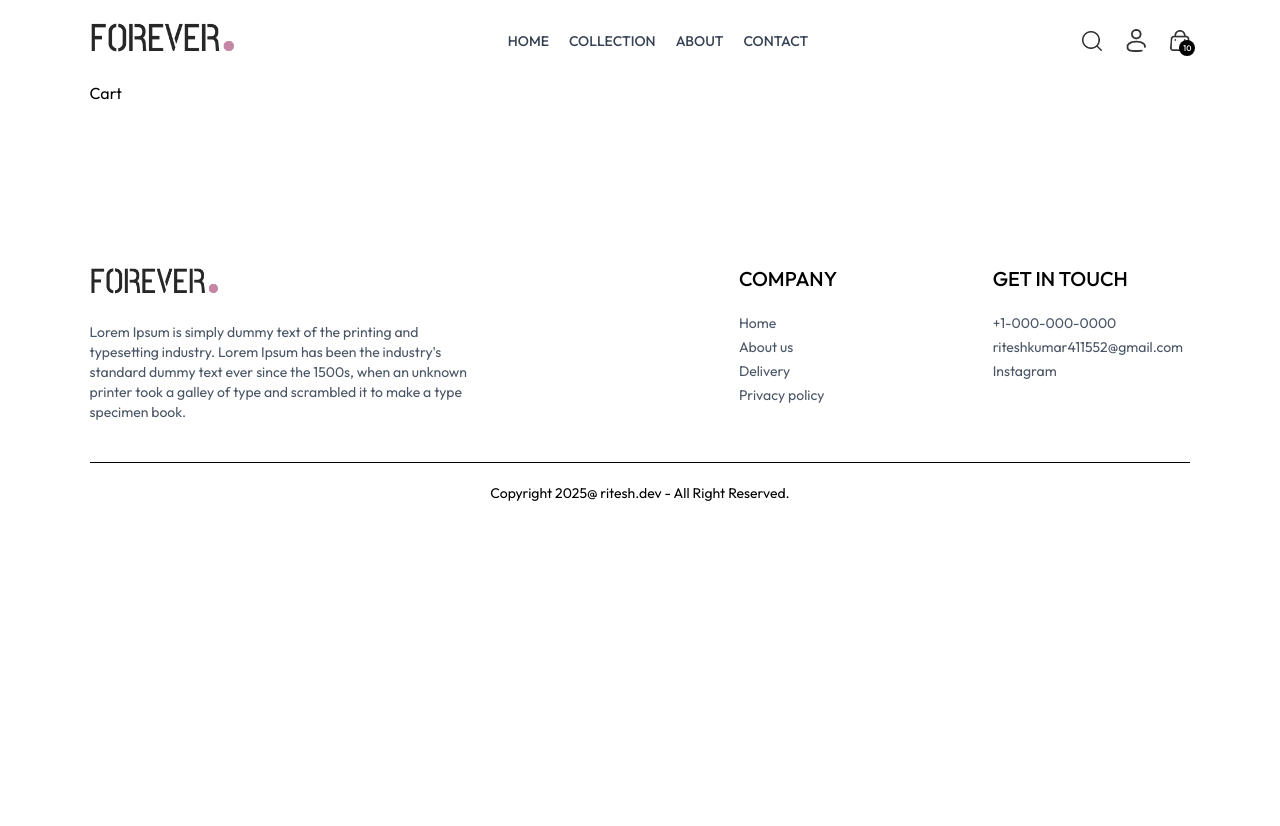
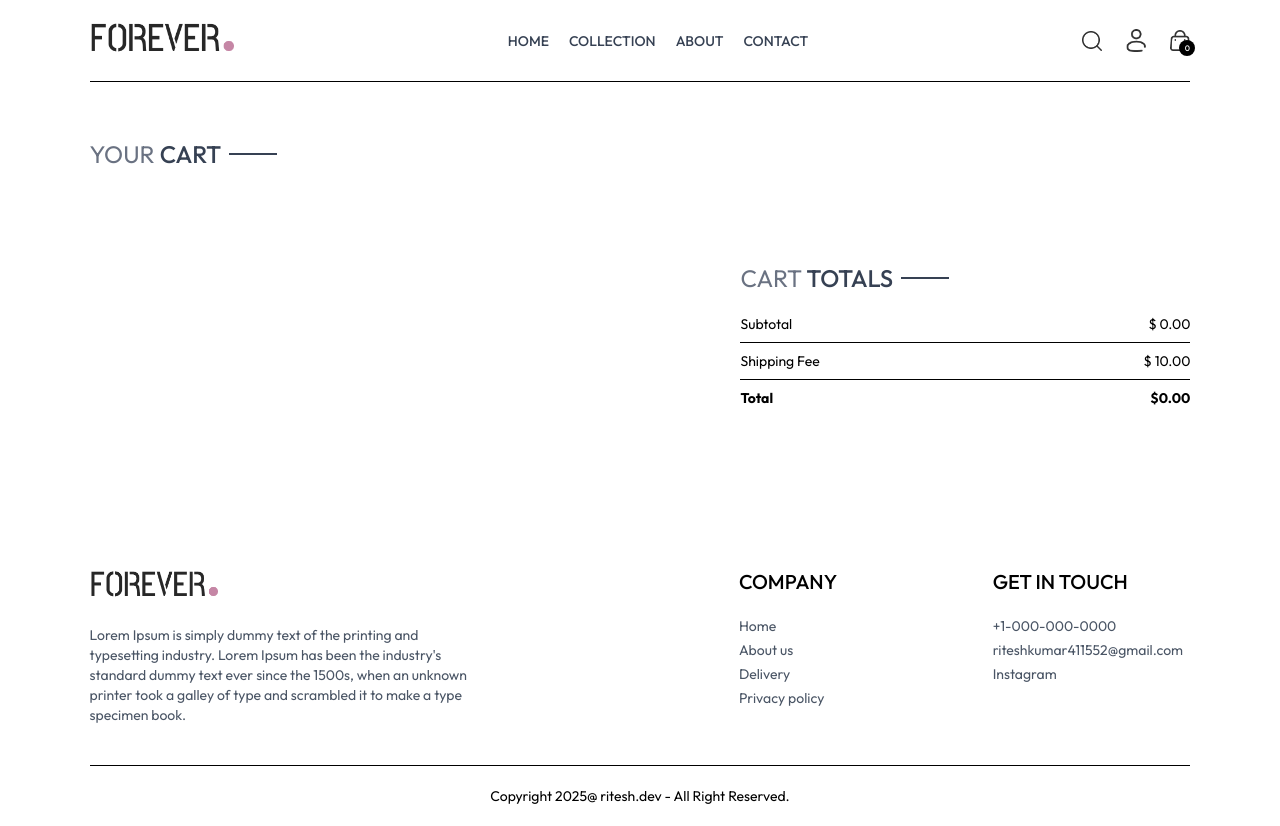
Before and after one commit to Ritesh9919/forever, a React (Vite) app in the folder frontend/: page /cart in a window 1280 px wide. Before the commit the page ends 800 px from the top, so only its background shows below. Built offline with nearby package versions, Linux system fonts and the light colour scheme.

Commit message:
Add CartTotal component and integrate cart functionality; update Cart and Product pages for cart management

```diff
--- a/frontend/src/App.jsx
+++ b/frontend/src/App.jsx
@@ -1,4 +1,5 @@
 import React from "react";
+import { ToastContainer, toast } from "react-toastify";
 import { Routes, Route } from "react-router-dom";
 import Home from "./pages/Home";
 import Collection from "./pages/Collection";
@@ -16,6 +17,7 @@
 const App = () => {
   return (
     <div className="px-4 sm:px-[5vw] md:px-[7vw] lg-px-[9vw]">
+      <ToastContainer />
       <Navbar />
       <Searchbar />
       <Routes>
--- /dev/null
+++ b/frontend/src/components/CartTotal.jsx
@@ -0,0 +1,39 @@
+import React, { useContext } from "react";
+import { ShopContext } from "../context/ShopContext";
+import Title from "./Title";
+
+const CartTotal = () => {
+  const { currency, delivery_fee, getCartAmount } = useContext(ShopContext);
+  return (
+    <div className="w-full">
+      <div className="text-2xl">
+        <Title text1={"CART"} text2={"TOTALS"} />
+      </div>
+      <div className="flex flex-col gap-2 mt-2 text-sm">
+        <div className="flex justify-between">
+          <p>Subtotal</p>
+          <p>
+            {currency} {getCartAmount()}.00
+          </p>
+        </div>
+        <hr />
+        <div className="flex justify-between">
+          <p>Shipping Fee</p>
+          <p>
+            {currency} {delivery_fee}.00
+          </p>
+        </div>
+        <hr />
+        <div className="flex justify-between">
+          <b>Total</b>
+          <b>
+            {currency}
+            {getCartAmount() === 0 ? 0 : getCartAmount() + delivery_fee}.00
+          </b>
+        </div>
+      </div>
+    </div>
+  );
+};
+
+export default CartTotal;
--- a/frontend/src/components/Navbar.jsx
+++ b/frontend/src/components/Navbar.jsx
@@ -5,7 +5,8 @@
 
 const Navbar = () => {
   const [visible, setVisible] = useState(false);
-  const { setShowSearch } = useContext(ShopContext);
+  const { setShowSearch, getCartsCount } = useContext(ShopContext);
+
   return (
     <div className="flex justify-between items-center py-5 font-medium">
       <Link to="/">
@@ -55,7 +56,7 @@
         <Link to="/cart" className="relative">
           <img src={assets.cart_icon} className="w-5 min-w-5" alt="" />
           <p className="absolute right-[-5px] bottom-[-5px] w-4 text-center leading-4 bg-black rounded-full text-white text-[8px]">
-            10
+            {getCartsCount()}
           </p>
         </Link>
         <img
--- a/frontend/src/context/ShopContext.jsx
+++ b/frontend/src/context/ShopContext.jsx
@@ -1,5 +1,6 @@
-import { createContext, useState } from "react";
+import { createContext, useEffect, useState } from "react";
 import { products } from "../assets/assets";
+import { toast } from "react-toastify";
 
 export const ShopContext = createContext();
 
@@ -8,6 +9,65 @@
   const delivery_fee = 10;
   const [search, setSearch] = useState("");
   const [showSearch, setShowSearch] = useState(false);
+  const [cartItems, setCartItems] = useState({});
+
+  const addToCart = async (itemId, size) => {
+    if (!size) {
+      toast.error("Select product size");
+      return;
+    }
+    let cartData = structuredClone(cartItems);
+
+    if (cartData[itemId]) {
+      if (cartData[itemId][size]) {
+        cartData[itemId][size] += 1;
+      } else {
+        cartData[itemId][size] = 1;
+      }
+    } else {
+      cartData[itemId] = {};
+      cartData[itemId][size] = 1;
+    }
+    setCartItems(cartData);
+  };
+
+  const getCartsCount = () => {
+    let totalCount = 0;
+    for (const items in cartItems) {
+      for (const item in cartItems[items]) {
+        try {
+          if (cartItems[items][item] > 0) {
+            totalCount += cartItems[items][item];
+          }
+        } catch (error) {}
+      }
+    }
+    return totalCount;
+  };
+
+  const updateQuantity = (itemId, size, quantity) => {
+    const cartData = structuredClone(cartItems);
+    cartData[itemId][size] = quantity;
+    setCartItems(cartData);
+  };
+
+  const getCartAmount = () => {
+    let totalAmount = 0;
+    for (const items in cartItems) {
+      const { price } = products.find((product) => product._id === items);
+      let productQ = 0;
+      for (const item in cartItems[items]) {
+        try {
+          if (cartItems[items][item] > 0) {
+            productQ += cartItems[items][item];
+          }
+        } catch (error) {}
+      }
+      totalAmount = price * productQ;
+    }
+    return totalAmount;
+  };
+
   const value = {
     products,
     currency,
@@ -16,6 +76,11 @@
     setSearch,
     showSearch,
     setShowSearch,
+    addToCart,
+    cartItems,
+    getCartsCount,
+    updateQuantity,
+    getCartAmount,
   };
 
   return (
--- a/frontend/src/pages/Cart.jsx
+++ b/frontend/src/pages/Cart.jsx
@@ -1,9 +1,98 @@
-import React from 'react'
+import { useContext, useEffect, useState } from "react";
+import { ShopContext } from "../context/ShopContext";
+import Title from "../components/Title";
+import { assets } from "../assets/assets";
+import CartTotal from "../components/CartTotal";
 
 const Cart = () => {
+  const { products, currency, cartItems, updateQuantity } =
+    useContext(ShopContext);
+  const [cartData, setCartData] = useState([]);
+
+  useEffect(() => {
+    console.log(cartItems);
+    const tempData = [];
+    for (const items in cartItems) {
+      for (const item in cartItems[items]) {
+        if (cartItems[items][item] > 0) {
+          tempData.push({
+            _id: items,
+            size: item,
+            quantity: cartItems[items][item],
+          });
+        }
+      }
+    }
+    setCartData(tempData);
+  }, [cartItems]);
   return (
-    <div>Cart</div>
-  )
-}
+    <div className="border-t pt-14">
+      <div className="text-2xl mb-3">
+        <Title text1={"YOUR"} text2={"CART"} />
+      </div>
+      <div className="">
+        {cartData.map((item, index) => {
+          const productData = products.find(
+            (product) => product._id === item._id
+          );
+          return (
+            <div
+              key={index}
+              className="py-4 border-t border-b text-gray-700 grid grid-cols-[4fr_0.5fr_0.5fr] sm:grid-cols-[4fr_2fr_0.5fr] items-center gap-4"
+            >
+              <div className="flex items-center gap-6">
+                <img
+                  className="w-16 sm:w-20"
+                  src={productData.image[0]}
+                  alt=""
+                />
+                <div>
+                  <p className="text-xs sm:text-lg font-medium">
+                    {productData.name}
+                  </p>
+                  <div className="flex items-center gap-5 mt-2">
+                    <p>
+                      {currency}
+                      {productData.price}
+                    </p>
+                    <p className="px-2 sm:px-3 sm:py-1 border bg-slate-50">
+                      {item.size}
+                    </p>
+                  </div>
+                </div>
+              </div>
+              <input
+                className="border max-w-10 sm:max-w-20 px-1 sm:px-2 py-1"
+                type="number"
+                min={1}
+                defaultValue={item.quantity}
+                onChange={(e) =>
+                  e.target.value === "" || e.target.value === "0"
+                    ? null
+                    : updateQuantity(
+                        item._id,
+                        item.size,
+                        Number(e.target.value)
+                      )
+                }
+              />
+              <img
+                onClick={() => updateQuantity(item._id, item.size, 0)}
+                className="w-4 cursor-pointer mr-4 sm:w-5"
+                src={assets.bin_icon}
+                alt=""
+              />
+            </div>
+          );
+        })}
+      </div>
+      <div className="flex justify-end my-20">
+        <div className="w-full sm:w-[450px]">
+          <CartTotal />
+        </div>
+      </div>
+    </div>
+  );
+};
 
-export default Cart
+export default Cart;
--- a/frontend/src/pages/Product.jsx
+++ b/frontend/src/pages/Product.jsx
@@ -6,7 +6,7 @@
 
 const Product = () => {
   const { productId } = useParams();
-  const { products, currency } = useContext(ShopContext);
+  const { products, currency, addToCart } = useContext(ShopContext);
   const [productData, setProductData] = useState(false);
   const [image, setImage] = useState("");
   const [size, setSize] = useState("");
@@ -79,7 +79,10 @@
               ))}
             </div>
           </div>
-          <button className="bg-black text-white px-8 py-3 text-sm active:bg-gray-700">
+          <button
+            onClick={() => addToCart(productData._id, size)}
+            className="bg-black text-white px-8 py-3 text-sm active:bg-gray-700"
+          >
             ADD TO CART
           </button>
           <hr className="mt-5 sm:w-4/5" />
```
